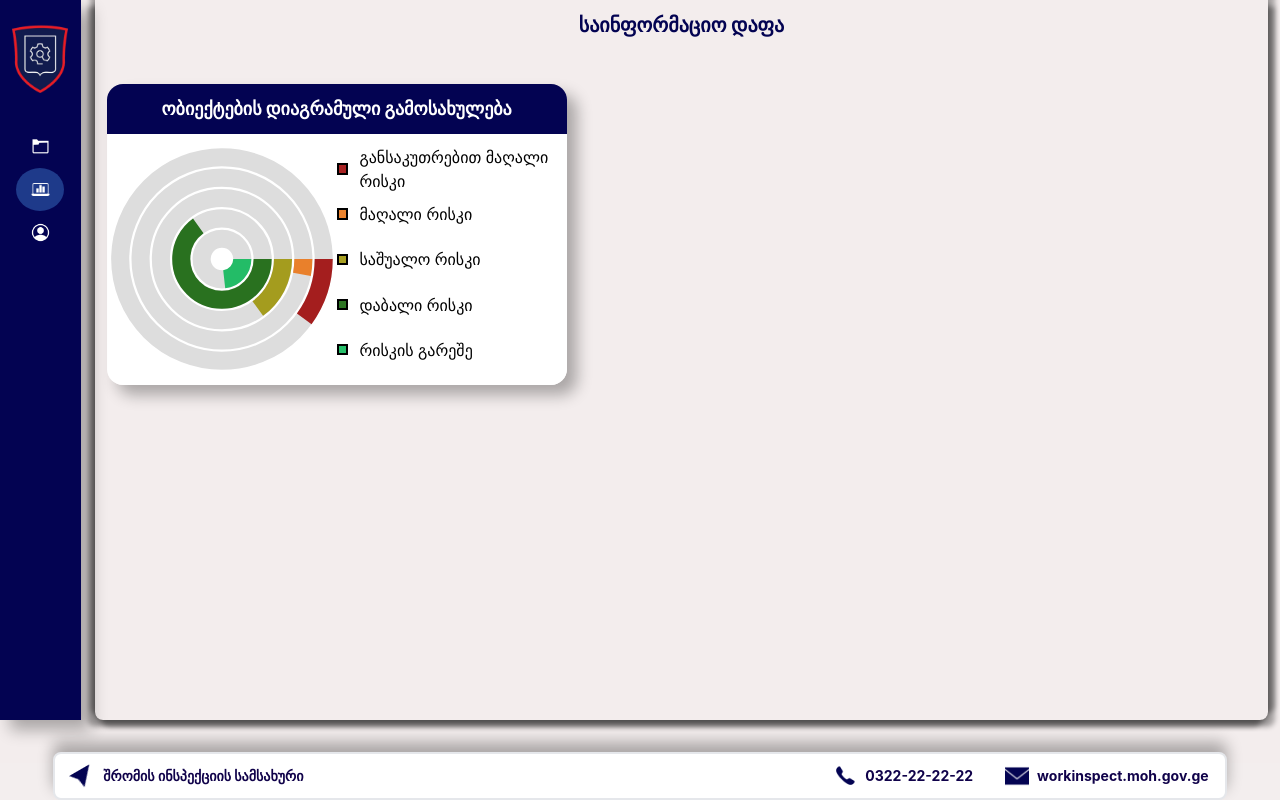
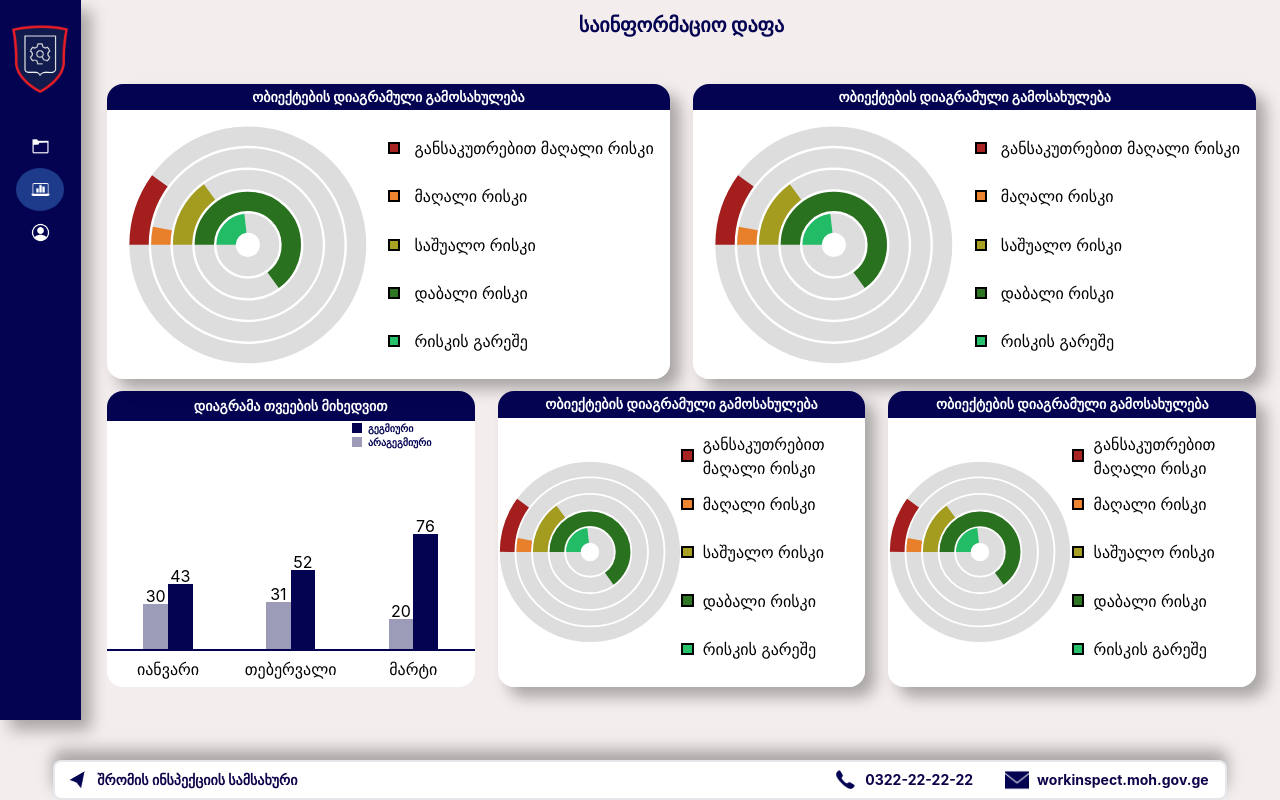
Before and after one commit to DarkSidedMangoose/Tofura--Project--Front, a React (Create React App) app: page /main in a window 1280 px wide. Both pictures are taken after a click on the element 40 px from the left and 189 px from the top of the page. Built offline with nearby package versions, Linux system fonts and the light colour scheme.

Commit message:
make monthly dashboard

```diff
--- a/src/components/main/MainMain.tsx
+++ b/src/components/main/MainMain.tsx
@@ -10,7 +10,7 @@ const MainMain: React.FC = () => {
       className={` w-full h-full  min-h-[700px] min-w-[1000px]  flex flex-col justify-center items-center  transition-width relative`}
     >
       <MainLoading />
-      <div className="w-[98%] h-full  rounded-bl-lg rounded-br-lg shadow-boxShadow flex items-center flex-col ">
+      <div className="w-[98%] h-full  rounded-bl-lg rounded-br-lg  flex items-center flex-col ">
         <MainMainHeaderSections />
         <MainMainMainSection />
       </div>
--- a/src/components/main/mainFooter.tsx
+++ b/src/components/main/mainFooter.tsx
@@ -6,17 +6,17 @@ import email from "../../assets/images/main/email.png";
 
 const MainFooter: React.FC = memo(() => {
   return (
-    <footer className="fixed bottom-0 w-full  h-12 z-30 flex justify-center footerAnimated-div">
-      <div className="bg-white border-2 flex items-center justify-between w-11/12 shadow-top h-full rounded-lg">
-        <section className="ml-4 flex items-center space-x-2">
-          <div className=" w-6  aspect-w-1 aspect-h-1 transform rotate-[60deg]">
+    <footer className="fixed bottom-0 w-full  h-[5%] z-30 flex justify-center footerAnimated-div">
+      <div className="bg-white border-2 flex items-center justify-between w-11/12 shadow-top h-full rounded-lg relative">
+        <section className="ml-4 flex items-center space-x-2 h-full bg-white relative ">
+          <div className="  h-1/2   aspect-1 flex justify-center rotate-[60deg] ">
             <img
-              className=" object-contain"
+              className=" object-contain "
               alt="navigationIcon"
               src={iconNavigation}
             />
           </div>
-          <p className="text-sm font-bold text-footerText">
+          <p className="text-sm font-bold text-footerText ">
             შრომის ინსპექციის სამსახური
           </p>
         </section>
--- a/src/components/main/subComponents/mainMain/MainLoading.tsx
+++ b/src/components/main/subComponents/mainMain/MainLoading.tsx
@@ -8,7 +8,7 @@ export const MainLoading: React.FC<{}> = () => {
     <section
       className={`${
         isLoading ? "FromUpToDown" : "FromDownToUp"
-      } absolute w-[98%]  top-0 bg-loginButBackground z-40 border-mainButBorders border-r-[5px] border-l-[5px] border-t-[5px] rounded-bl-lg rounded-br-lg `}
+      } absolute w-full  top-0 bg-white z-40 rounded-bl-lg rounded-br-lg `}
     >
       <div className="flex w-100% h-100% justify-center items-center">
         <img
--- a/src/components/main/subComponents/mainMain/mainBaseSubComponents/main/BaseMainMain.tsx
+++ b/src/components/main/subComponents/mainMain/mainBaseSubComponents/main/BaseMainMain.tsx
@@ -149,7 +149,7 @@ const MainMainMainSectionMain: React.FC = () => {
           key={i}
           className="w-98% grid grid-cols-7 h-10% mt-[1%] border-b-[2px] border-black text-gray-700"
         >
-          <div className="flex justify-start items-center text-[14px] w-[95%] overflow-x-auto whitespace-nowrap font-bold">
+          <div className="flex justify-start items-center text-[14px] w-[95%] overflow-x-auto whitespace-nowrap  font-bold">
             {e.identifyCode}
           </div>
           <div className="flex justify-start items-center text-[14px] w-[95%] overflow-x-auto whitespace-nowrap font-bold">
--- a/src/components/main/subComponents/mainMain/mainDashboardSubComponents/main/DashboardMain.tsx
+++ b/src/components/main/subComponents/mainMain/mainDashboardSubComponents/main/DashboardMain.tsx
@@ -1,11 +1,20 @@
-import React, { Fragment } from "react";
+import React from "react";
 import Diagram from "../subComponents/Diagram";
+import MonthlyCellDiagrams from "../subComponents/MonthlyCellDiagrams";
 
 const DashboardMain: React.FC = () => {
   return (
-    <Fragment>
-      <Diagram />
-    </Fragment>
+    <section className="w-full h-full grid  grid-rows-2 gap-[2%]">
+      <div className="w-full h-full grid grid-cols-2 gap-[2%]">
+        <Diagram />
+        <Diagram />
+      </div>
+      <div className="w-full h-full grid grid-cols-3 gap-[2%]">
+        <MonthlyCellDiagrams />
+        <Diagram />
+        <Diagram />
+      </div>
+    </section>
   );
 };
 
--- /dev/null
+++ b/src/components/main/subComponents/mainMain/mainDashboardSubComponents/subComponents/CssForThatComponents.css
@@ -0,0 +1,20 @@
+/* custom-scrollbar.css */
+.scrollbar {
+  scrollbar-width: thin; /* For Firefox */
+  scrollbar-color: #888 #f1f1f1; /* For Firefox */
+}
+
+.scrollbar::-webkit-scrollbar {
+  width: 12px; /* Set the width of the scrollbar */
+  height: 12px;
+}
+
+.scrollbar::-webkit-scrollbar-thumb {
+  background-color: #888; /* Color of the scrollbar thumb */
+  border-radius: 10px; /* Rounded corners */
+}
+
+.scrollbar::-webkit-scrollbar-track {
+  background-color: #f1f1f1; /* Color of the scrollbar track */
+  height: 12px;
+}
--- a/src/components/main/subComponents/mainMain/mainDashboardSubComponents/subComponents/Diagram.tsx
+++ b/src/components/main/subComponents/mainMain/mainDashboardSubComponents/subComponents/Diagram.tsx
@@ -24,9 +24,9 @@ const Diagram: React.FC = () => {
     },
   ];
   return (
-    <div className=" rounded-2xl  flex flex-col justify-center  relative shadow-bottom-right w-40% h-50%">
-      <header className=" z-10 h-20%  backdrop-blur-lg rounded-tl-2xl rounded-tr-2xl bg-sidebarChoose     text-lg    w-full flex justify-center items-center text-white font-bold">
-        <h1>ობიექტების დიაგრამული გამოსახულება</h1>
+    <div className=" rounded-2xl  flex flex-col justify-center  relative shadow-bottom-right w-full h-full ">
+      <header className=" z-10 h-10%   rounded-tl-2xl rounded-tr-2xl bg-sidebarChoose        w-full flex justify-center items-center text-white font-bold text-sm">
+        <p>ობიექტების დიაგრამული გამოსახულება</p>
       </header>
       <div className="w-full h-full flex bg-white rounded-bl-2xl rounded-br-2xl">
         <GraphicDiagram />
@@ -90,7 +90,7 @@ const GraphicDiagram: React.FC = () => {
   return (
     <div className="w-50% h-full relative">
       <svg
-        className="w-full h-90% absolute  bottom-[5%] "
+        className="w-full h-90% absolute  bottom-[5%] rotate-180"
         viewBox="0 0 100 100"
       >
         {details.map((detail, index) => {
@@ -106,6 +106,7 @@ const GraphicDiagram: React.FC = () => {
                 strokeWidth="8"
                 fill="none"
               />
+
               <circle
                 cx="50"
                 cy="50"
--- a/src/components/main/subComponents/mainMain/mainDashboardSubComponents/subComponents/MonthlyCellDiagrams.tsx
+++ b/src/components/main/subComponents/mainMain/mainDashboardSubComponents/subComponents/MonthlyCellDiagrams.tsx
@@ -1,7 +1,114 @@
 import React from "react";
+import "./CssForThatComponents.css";
 
 const MonthlyCellDiagrams: React.FC = () => {
-  return <div></div>;
+  return (
+    <section className="w-full h-full bg-white rounded-2xl flex flex-col ">
+      <header className="w-full h-20%  text-sm flex flex-col items-end  text-white font-bold">
+        <article className="w-full h-1/2 rounded-tl-2xl rounded-tr-2xl bg-sidebarChoose flex items-center justify-center">
+          <p>დიაგრამა თვეების მიხედვით</p>
+        </article>
+        <div className="w-1/3 h-1/2 text-sidebarChoose text-[10px] font-bold flex flex-col justify-center   ">
+          <section className="w-full h-[47.5%] flex items-center gap-[5%]">
+            <div className="aspect-1 w-[8%] bg-sidebarChoose"></div>
+            <p>გეგმიური</p>
+          </section>
+          <section className="w-full h-[47.5%] flex items-center gap-[5%]">
+            <div
+              style={{ backgroundColor: "rgba(0, 0, 75, 0.387)" }}
+              className="aspect-1 w-[8%] "
+            ></div>
+            <p>არაგეგმიური</p>
+          </section>
+        </div>
+      </header>
+      <MonthlyDiagram />
+    </section>
+  );
 };
 
 export default MonthlyCellDiagrams;
+
+const MonthlyDiagram: React.FC = () => {
+  const months = [
+    "იანვარი",
+    "თებერვალი",
+    "მარტი",
+    "აპრილი",
+    "მაისი",
+    "ივნისი",
+    "ივლისი",
+    "აგვისტო",
+    "სექტემბერი",
+    "ოქტომბერი",
+    "ნოემბერი",
+    "დეკემბერი",
+  ];
+  const percentages = [
+    { planned: 30, unplanned: 43 },
+    { planned: 31, unplanned: 52 },
+    { planned: 20, unplanned: 76 },
+    { planned: 80, unplanned: 61 },
+    { planned: 70, unplanned: 96 },
+    { planned: 100, unplanned: 69 },
+    { planned: 13, unplanned: 30 },
+    { planned: 54, unplanned: 15 },
+    { planned: 13, unplanned: 35 },
+    { planned: 67, unplanned: 55 },
+    { planned: 98, unplanned: 99 },
+    { planned: 65, unplanned: 1 },
+  ];
+
+  return (
+    <main className="w-full h-80% flex   ">
+      {/* <section className="w-10% h-full flex flex-col justify-end ">
+        <article className="w-full h-[65%] bg-white relative text-[12px] text-sidebarChoose font-bold flex justify-center  border-r-[2px] border-sidebarChoose">
+          <p className="absolute top-[30%] m-0 p-0">70</p>
+          <p className="absolute top-[70%] m-0 p-0">30</p>
+          <p className="absolute top-[90%] m-0 p-0">10</p>
+        </article>
+
+        <div className="w-full h-[25%] max-h-[25%]">
+          <button onClick={handleLeftClick}>left</button>
+          <button onClick={handleRightClick}>right</button>
+        </div>
+      </section> */}
+      <section className="w-full h-full overflow-auto flex flex-col justify-end  ">
+        <div className="w-full h-[calc(65%)] ">
+          <div className="flex transition-transform duration-300 w-full h-full">
+            {percentages.map((info, index) => (
+              <div className="h-full  min-w-[calc(100%/3)] flex justify-center items-end border-b-2 border-sidebarChoose   ">
+                <div
+                  style={{
+                    height: `${info.planned}%`,
+                    backgroundColor: "rgba(0, 0, 75, 0.387)",
+                  }}
+                  className={`w-20%  flex items-center flex-col relative `}
+                >
+                  <p className="absolute top-[-20px] ">{info.planned}</p>
+                  <div className="w-full h-full "></div>
+                </div>
+                <div
+                  style={{ height: `${info.unplanned}%` }}
+                  className={`w-20%  flex items-center flex-col relative `}
+                >
+                  <p className="absolute top-[-20px] ">{info.unplanned}</p>
+                  <div className="w-full h-full bg-sidebarChoose"></div>
+                </div>
+              </div>
+            ))}
+          </div>
+        </div>
+        <article className="h-[calc(15%)] flex     relative w-full  ">
+          <div className="flex transition-transform duration-300 w-full">
+            {months.map((e, i) => (
+              <p className="min-w-[calc(100%/3)]   flex justify-center items-center   m-0 p-0">
+                {e}
+              </p>
+            ))}
+          </div>
+        </article>
+      </section>
+    </main>
+  );
+};
```
